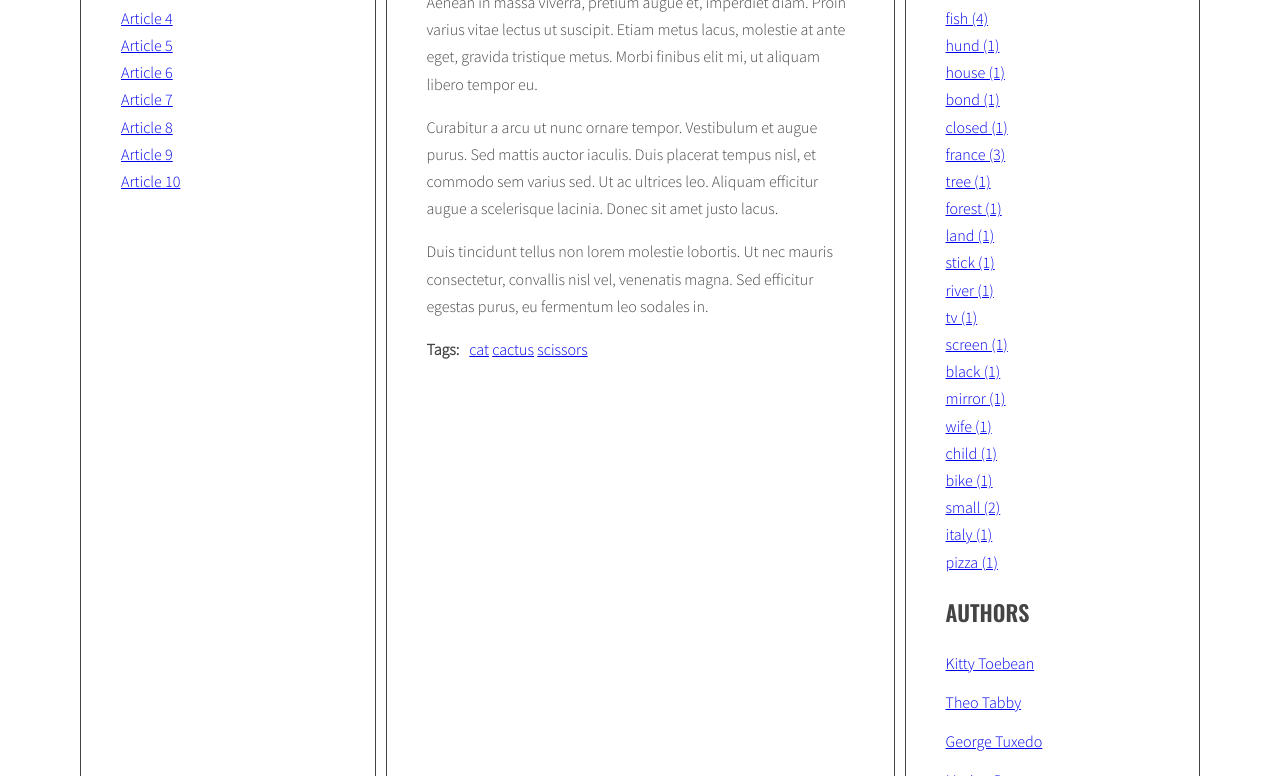
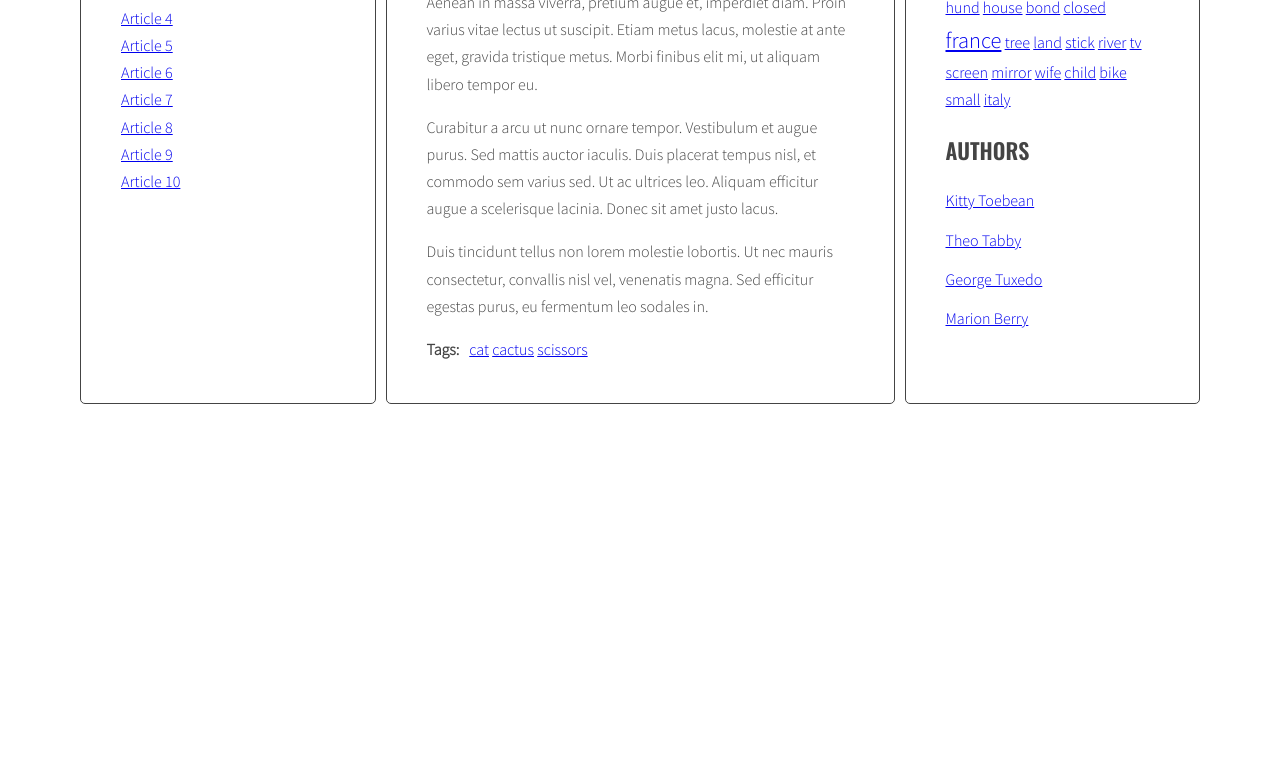
Before and after one commit to AdrianBabieczko/javascript-blog, a website: page index.html in a window 1280 px wide. Shown: the part 435-1211 px from the top of the page. After the commit the page ends 847 px from the top, so only its background shows below. Drawn offline with nearby package versions, Linux system fonts and the light colour scheme.

Commit message:
Tags cloud

```diff
--- a/index.html
+++ b/index.html
@@ -63,7 +63,7 @@
                   </ul>
                 </div>
               </article>
-              <article class="post" id="article-4" data-tags="tree forest land" data-author="Kitty Toebean">
+              <article class="post" id="article-4" data-tags="tree fish land" data-author="Kitty Toebean">
                 <h3 class="post-title">Article 4</h3>
                 <p class="post-author"></p>
                 <div class="post-content">
@@ -95,7 +95,7 @@
                   </ul>
                 </div>
               </article>
-              <article class="post" id="article-6" data-tags="tv screen black" data-author="George Tuxedo">
+              <article class="post" id="article-6" data-tags="tv screen fish" data-author="George Tuxedo">
                 <h3 class="post-title">Article 6</h3>
                 <p class="post-author"></p>
                 <div class="post-content">
@@ -159,7 +159,7 @@
                   </ul>
                 </div>
               </article>
-              <article class="post" id="article-10" data-tags="pizza france small" data-author="George Tuxedo">
+              <article class="post" id="article-10" data-tags="fish france small" data-author="George Tuxedo">
                 <h3 class="post-title">Article 10</h3>
                 <p class="post-author"></p>
                 <div class="post-content">
--- a/js/script.js
+++ b/js/script.js
@@ -35,14 +35,15 @@ const optArticleSelector = '.post',
   optTitleListSelector = '.titles',
   optArticleTagsSelector = '.post-tags .list',
   optArticleAuthorSelector = '.post-author',
-  optTagsListSelector = '.tags.list';
+  optTagsListSelector = '.tags.list',
+  optCloudClassCount = 5,
+  optCloudClassPrefix = 'tag-size-';
 
 function generateTitleLinks(customSelector = '') {
   /* remove contents of titleList */
   const titleList = document.querySelector(optTitleListSelector);
 
   titleList.innerHTML = '';
-
 
   /* for each article */
   const articles = document.querySelectorAll(optArticleSelector + customSelector);
@@ -76,6 +77,31 @@ function generateTitleLinks(customSelector = '') {
   for (let link of links) {
     link.addEventListener('click', titleClickHandler);
   }
+}
+
+function calculateTagsParams(tags){
+  let params = {max:0, min: 999999};
+
+  for (let tag in tags){
+    params.max = tags[tag] > params.max ? tags[tag] : params.max;
+
+    params.min = tags[tag] < params.min ? tags[tag] : params.min;
+  }
+
+  return params;
+}
+
+function calculateTagClass(count, params){
+
+  const normalizedCount = count - params.min;
+
+  const normalizedMax = params.max - params.min;
+
+  const percentage = normalizedCount/normalizedMax;
+
+  const classNumber = Math.floor(percentage * (optCloudClassCount - 1) + 1);
+
+  return optCloudClassPrefix + classNumber;
 }
 
 function generateTags(){
@@ -135,13 +161,18 @@ function generateTags(){
   /* [NEW] find list of tags in right column */
   const tagList = document.querySelector(optTagsListSelector);
 
+  const tagsParam = calculateTagsParams(allTags);
+
   /* [NEW] create variable for all links HTML code */
   let allTagsHTML = '';
 
   /* [NEW] START LOOP: for each tag in all Tags: */
   for(let tag in allTags){
+
+    const tagLinkHTML = '<a class="'+ calculateTagClass(allTags[tag], tagsParam)  +'" href="#tag-' + tag + '">' + tag + '</a> ';
+
     /* [NEW] generate code of a link and add it to allTagsHTML */
-    allTagsHTML +=' <li><a href="#tag-' + tag + '">' + tag + ' (' + allTags[tag] + ') ' + '</a></li>';
+    allTagsHTML +=tagLinkHTML;
 
     /* [NEW] END LOOP: for each tag in allTags: */
   }
--- a/sass/style.scss
+++ b/sass/style.scss
@@ -122,3 +122,23 @@ body {
     margin: 0 10px 0 0;
   }
 }
+
+.tag-size-1 {
+  font-size: 100%;
+}
+
+.tag-size-2 {
+  font-size: 140%;
+}
+
+.tag-size-3 {
+  font-size: 180%;
+}
+
+.tag-size-4 {
+  font-size: 220%;
+}
+
+.tag-size-5 {
+  font-size: 260%;
+}
```
Also changed, not shown: css/style.css, 1 other file.
